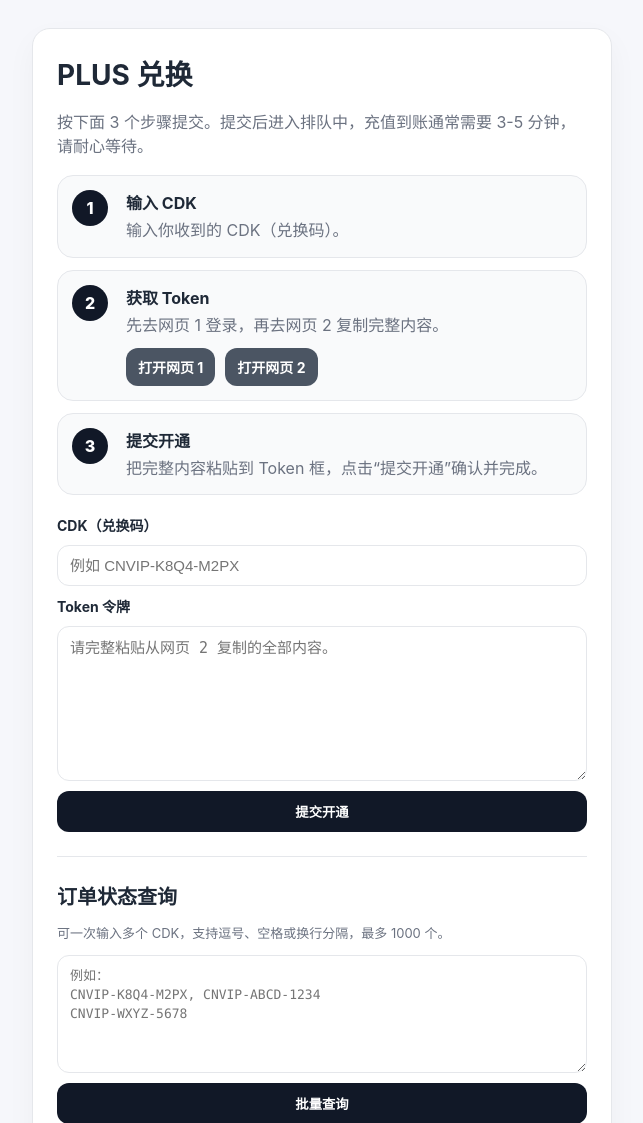
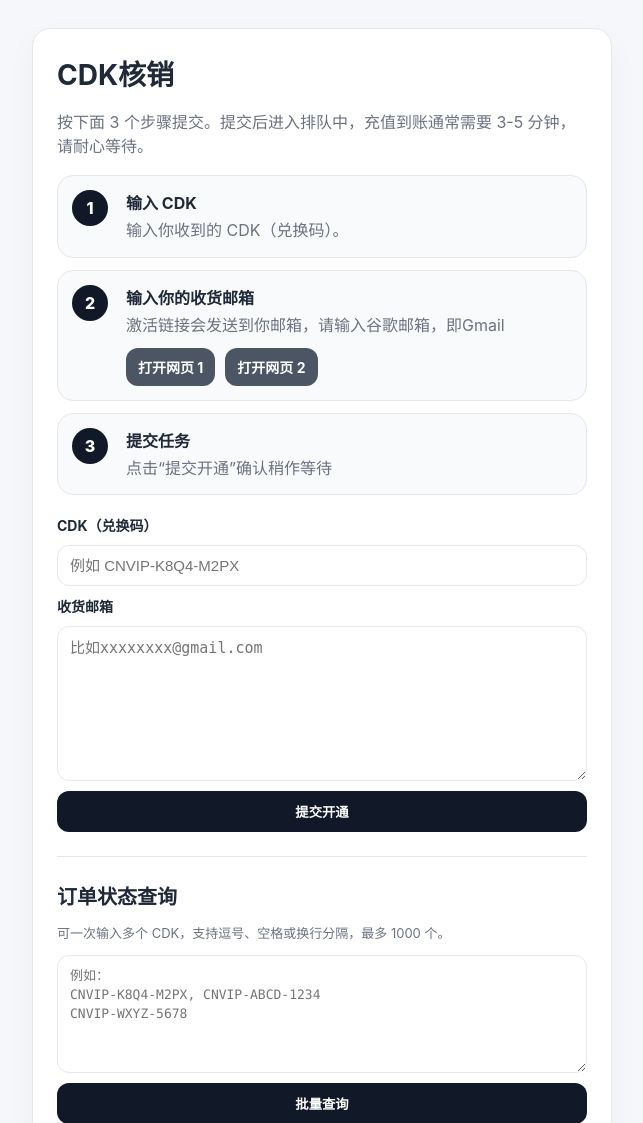
Before and after one commit to chennuo2233-png/vip-cdk-center, a Flask app: page /redeem in a window 1280 px wide. Shown: the part 49-1172 px from the top of the page, without its empty margins (318-961 px from the left). Run offline with Flask 3, Linux system fonts and the light colour scheme; data comes from the database, SQL or seed files in the repository; data that the repository does not hold is empty.

Commit message:
Update redeem.html
为了谷歌邮箱临时改变

```diff
--- a/templates/redeem.html
+++ b/templates/redeem.html
@@ -2,7 +2,7 @@
 {% set title = '用户兑换' %}
 {% block content %}
 <section class="card narrow redeem-card">
-  <h1>PLUS 兑换</h1>
+  <h1>CDK核销</h1>
   <p class="muted">按下面 3 个步骤提交。提交后进入排队中，充值到账通常需要 3-5 分钟，请耐心等待。</p>
 
   <div class="steps-flow" aria-label="兑换流程">
@@ -16,8 +16,8 @@
     <div class="step-item">
       <div class="step-num">2</div>
       <div>
-        <h2>获取 Token</h2>
-        <p>先去网页 1 登录，再去网页 2 复制完整内容。</p>
+        <h2>输入你的收货邮箱</h2>
+        <p>激活链接会发送到你邮箱，请输入谷歌邮箱，即Gmail</p>
         <div class="step-buttons">
           <a class="button secondary" href="{{ step2_login_url }}" target="_blank" rel="noopener noreferrer">{{ step2_login_label }}</a>
           <a class="button secondary" href="{{ step2_copy_url }}" target="_blank" rel="noopener noreferrer">{{ step2_copy_label }}</a>
@@ -27,8 +27,8 @@
     <div class="step-item">
       <div class="step-num">3</div>
       <div>
-        <h2>提交开通</h2>
-        <p>把完整内容粘贴到 Token 框，点击“提交开通”确认并完成。</p>
+        <h2>提交任务</h2>
+        <p>点击“提交开通”确认稍作等待</p>
       </div>
     </div>
   </div>
@@ -42,8 +42,8 @@
     <input type="hidden" name="action" value="redeem">
     <label>CDK（兑换码）</label>
     <input name="proxy_code" placeholder="例如 CNVIP-K8Q4-M2PX" required>
-    <label>Token 令牌</label>
-    <textarea name="token" rows="6" placeholder="请完整粘贴从网页 2 复制的全部内容。" required></textarea>
+    <label>收货邮箱</label>
+    <textarea name="token" rows="6" placeholder="比如xxxxxxxx@gmail.com" required></textarea>
     <button type="submit">提交开通</button>
   </form>
 
```
